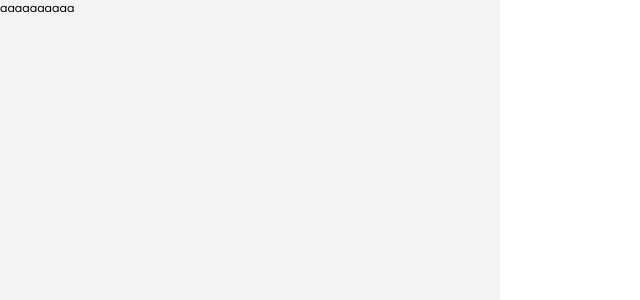
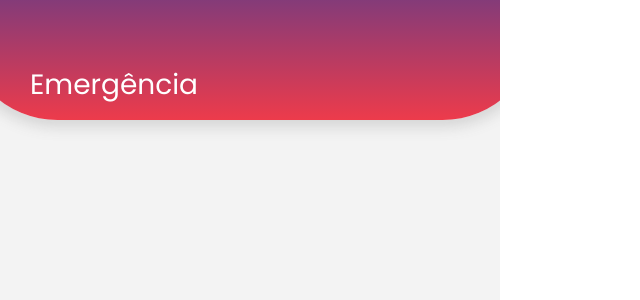
Before and after one commit to Beawnk/webapp, a Vue app: page /emergency in a window 1280 px wide. Shown: the top 300 px of the page, without its empty margins (0-640 px from the left). Built offline with nearby package versions, Linux system fonts and the light colour scheme.

Commit message:
gradient boder width and radius fix

```diff
--- a/src/assets/style/main.css
+++ b/src/assets/style/main.css
@@ -6,7 +6,7 @@
 :root {
         /* colors  */
     --primary-gradient-color: linear-gradient(180deg, #9e61e1 10%, #8286cc 90%);
-    --emergency-gradient-color: linear-gradient(180deg, #ed3b4b 10%, #6a3b84 90%);
+    --emergency-gradient-color: linear-gradient(180deg, #6a3b84 -25%, #ed3b4b 100%);
     --report-gradient-color: linear-gradient(180deg, #53b4e8 10%, #4ac4ee 90%);
     --primary-color: #6200ee;
     /* --secondary-color: #f5b4b0; */
@@ -55,9 +55,10 @@
 
     --section: 55px;
     --side: 30px;
+    --gradient-border-width: 115%;
 
     --transition: all 0.3s;
-    --border-radius: 5px;
+    --gradient-border-radius: 0% 0 95px 95px;
 }
 
 * {
--- a/src/views/DashboardView.vue
+++ b/src/views/DashboardView.vue
@@ -8,7 +8,7 @@
             <p>O que você quer denunciar?</p>
             <div class="warning">
               <p class="warning-info">Em caso de emergência, aperte no botão vermelho.</p>
-              <button class="warning-btn"></button>
+              <button class="warning-btn" @click.prevent="$router.push('/emergency')"></button>
             </div>
         </div>
     </div>
@@ -56,9 +56,9 @@ const newReport = (reportType) => {
         top: 0;
         left: 50%;
         transform: translate(-50%, 0%);
-        width: 145%;
+        width: var(--gradient-border-width);
         height: 40vh;
-        border-radius: 0% 0 25% 25%;
+        border-radius: var(--gradient-border-radius);
         box-shadow: 0px 0px 14px 7px var(--shadow-color);
     }
 
--- a/src/views/EmergencyView.vue
+++ b/src/views/EmergencyView.vue
@@ -1,5 +1,14 @@
 <template>
-  <p>aaaaaaaaaa</p>
+  <section class="emergency-view">
+    <div class="gradient"></div>
+    <div class="header">
+        <h2>Emergência</h2>
+    </div>
+    <div class="content">
+        <div class="emergency-info">
+        </div>
+    </div>
+  </section>
 </template>
 
 <script setup>
@@ -7,5 +16,38 @@
 </script>
 
 <style lang="scss" scoped>
+.emergency-view {
 
+    .gradient {
+        background: var(--emergency-gradient-color);
+        position: absolute;
+        top: 0;
+        left: 50%;
+        transform: translate(-50%, 0%);
+        width: var(--gradient-border-width);
+        height: 15vh;
+        border-radius: var(--gradient-border-radius);
+        box-shadow: 0px 0px 14px 7px var(--shadow-color);
+    }
+
+    .header {
+        padding: 50px var(--side);
+        padding-bottom: 0;
+        display: flex;
+        flex-direction: column;
+        align-items: flex-start;
+        height: 15vh;
+        z-index: 1;
+        position: relative;
+        justify-content: center;
+
+        h2 {
+            color: var(--text-color);
+        }
+    }
+
+    .content {
+        padding: var(--side);
+    }
+}
 </style>
--- a/src/views/LoginView.vue
+++ b/src/views/LoginView.vue
@@ -57,9 +57,9 @@ onMounted(() => {
     top: 0;
     left: 50%;
     transform: translate(-50%, 0%);
-    width: 145%;
+    width: var(--gradient-border-width);
     height: 15vh;
-    border-radius: 0% 0 140px 140px;
+    border-radius: var(--gradient-border-radius);
     box-shadow: 0px 0px 14px 7px var(--shadow-color);
   }
 
--- a/src/views/NewReportView.vue
+++ b/src/views/NewReportView.vue
@@ -181,9 +181,9 @@ const submitReport = async () => {
         top: 0;
         left: 50%;
         transform: translate(-50%, 0%);
-        width: 145%;
+        width: var(--gradient-border-width);
         height: 15vh;
-        border-radius: 0% 0 140px 140px;
+        border-radius: var(--gradient-border-radius);
         box-shadow: 0px 0px 14px 7px var(--shadow-color);
     }
 
--- a/src/views/ReportView.vue
+++ b/src/views/ReportView.vue
@@ -95,9 +95,9 @@ onMounted(async () => {
         top: 0;
         left: 50%;
         transform: translate(-50%, 0%);
-        width: 145%;
+        width: var(--gradient-border-width);
         height: 15vh;
-        border-radius: 0% 0 140px 140px;
+        border-radius: var(--gradient-border-radius);
         box-shadow: 0px 0px 14px 7px var(--shadow-color);
     }
 
--- a/src/views/ReportsView.vue
+++ b/src/views/ReportsView.vue
@@ -93,9 +93,9 @@ onMounted(() => {
         top: 0;
         left: 50%;
         transform: translate(-50%, 0%);
-        width: 145%;
+        width: var(--gradient-border-width);
         height: 15vh;
-        border-radius: 0% 0 140px 140px;
+        border-radius: var(--gradient-border-radius);
         box-shadow: 0px 0px 14px 7px var(--shadow-color);
     }
 
--- a/src/views/UserDataView.vue
+++ b/src/views/UserDataView.vue
@@ -157,9 +157,9 @@ onMounted(() => {
     top: 0;
     left: 50%;
     transform: translate(-50%, 0%);
-    width: 145%;
+    width: var(--gradient-border-width);
     height: 15vh;
-    border-radius: 0% 0 140px 140px;
+    border-radius: var(--gradient-border-radius);
     box-shadow: 0px 0px 14px 7px var(--shadow-color);
   }
 
--- a/src/views/WelcomeView.vue
+++ b/src/views/WelcomeView.vue
@@ -48,9 +48,9 @@ onMounted(() => {
     top: 0;
     left: 50%;
     transform: translate(-50%, 0%);
-    width: 145%;
+    width: var(--gradient-border-width);
     height: 60vh;
-    border-radius: 0% 0 25% 25%;
+    border-radius: var(--gradient-border-radius);
     box-shadow: 0px 0px 14px 7px var(--shadow-color);
   }
 
```
